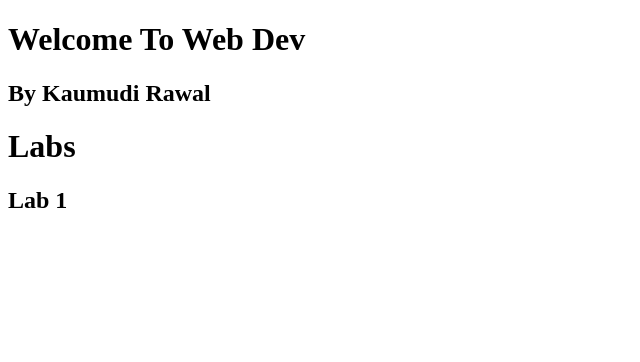
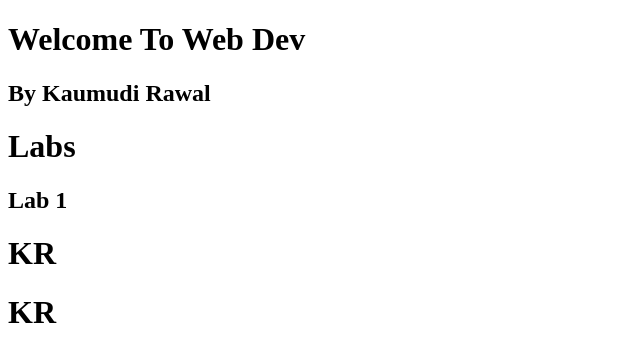
Before and after one commit to KaumudiRRawal/kanbas-react-web-app, a React (Create React App) app: page / in a window 1280 px wide. Shown: the top 362 px of the page, without its empty margins (0-640 px from the left). Built offline with nearby package versions, Linux system fonts and the light colour scheme.

Commit message:
testing commit

```diff
--- a/src/Labs/Lab1/index.tsx
+++ b/src/Labs/Lab1/index.tsx
@@ -2,6 +2,7 @@ export default function Lab1() {
     return (
       <div id="wd-lab1">
         <h2>Lab 1</h2>
+        <h1> KR </h1>
       </div>
     );
   }
--- a/src/Labs/index.tsx
+++ b/src/Labs/index.tsx
@@ -4,6 +4,7 @@ export default function Labs() {
     <div id="wd-labs">
       <h1>Labs</h1>
       <Lab1 />
+      <h1> KR </h1>
     </div>
   );
 }
```
